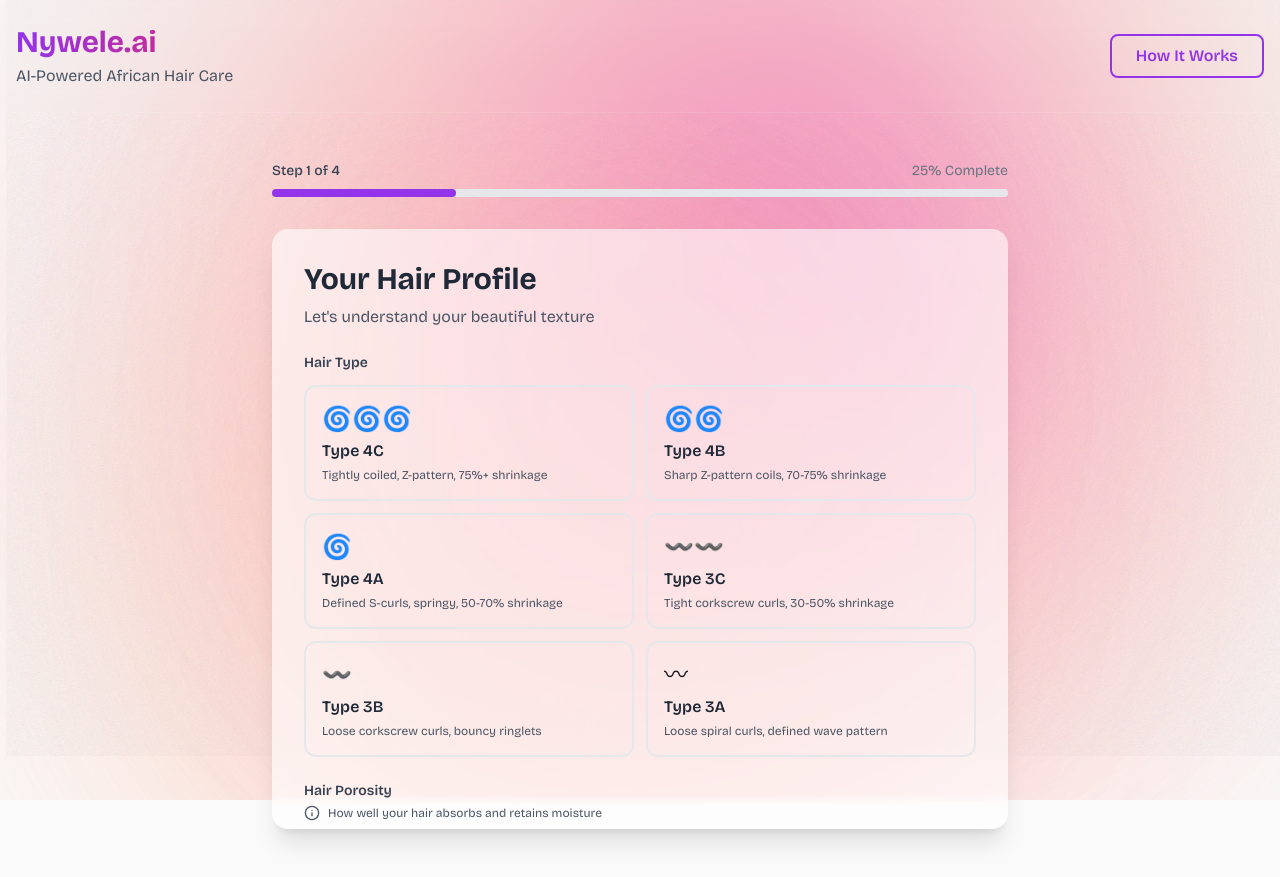
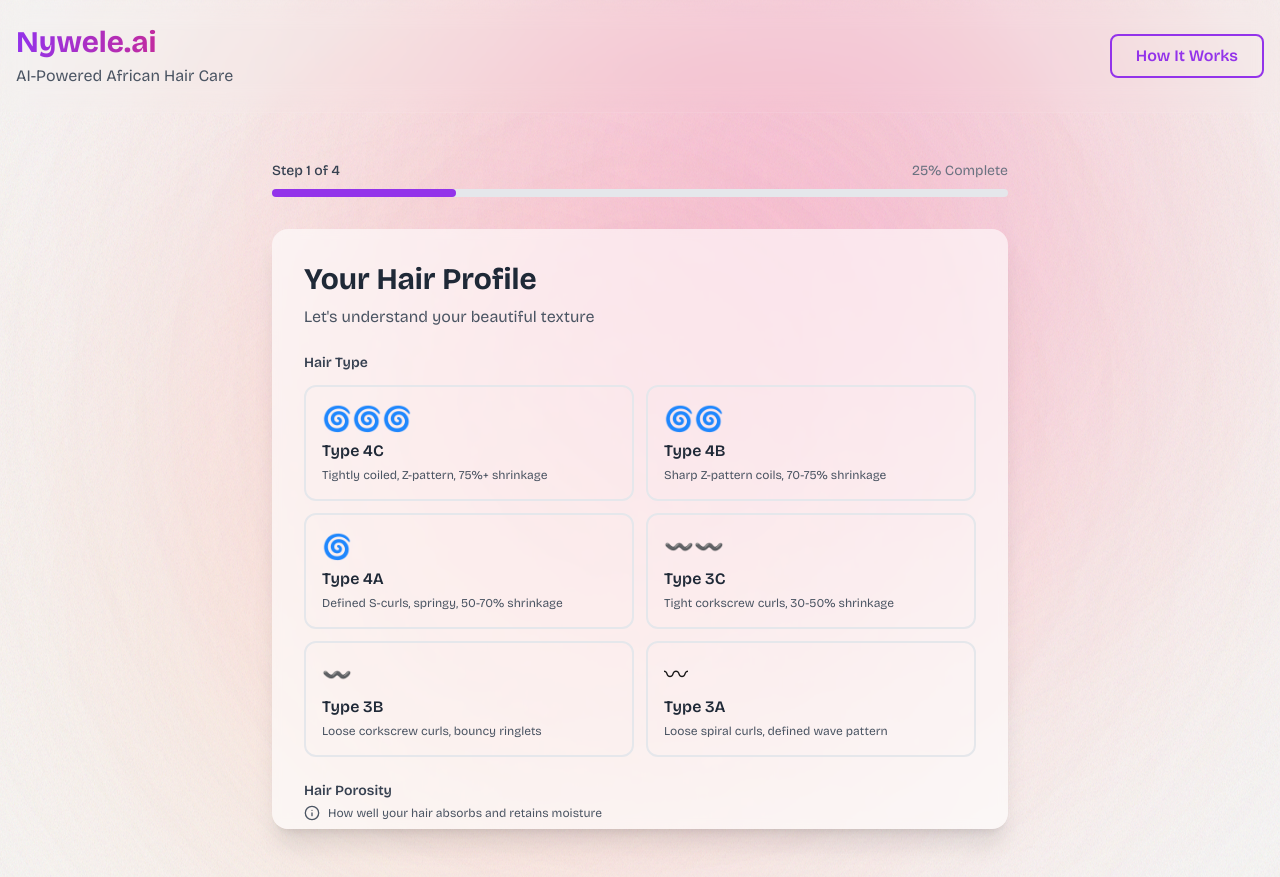
Before and after one commit to lulumuts/Nywele-ai, a Next.js app: page / in a window 1280 px wide. Built offline with nearby package versions, Linux system fonts and the light colour scheme.

Commit message:
Eliminate gradient borders with extended container and gradual fade

```diff
--- a/app/globals.css
+++ b/app/globals.css
@@ -29,7 +29,7 @@ body {
 /* Animated Gradient Background */
 .gradient-container {
   position: fixed;
-  inset: 0;
+  inset: -20%;
   overflow: hidden;
   z-index: 0;
   pointer-events: none;
@@ -48,15 +48,15 @@ body {
   border-radius: 50%;
   background: radial-gradient(
     circle at center,
-    rgba(236, 72, 153, 0.6) 0%,
-    rgba(244, 114, 182, 0.5) 25%,
-    rgba(251, 146, 163, 0.4) 45%,
-    rgba(252, 165, 165, 0.3) 60%,
-    rgba(254, 215, 170, 0.2) 75%,
-    rgba(254, 230, 150, 0.1) 85%,
+    rgba(236, 72, 153, 0.5) 0%,
+    rgba(244, 114, 182, 0.4) 20%,
+    rgba(251, 146, 163, 0.3) 35%,
+    rgba(252, 165, 165, 0.2) 50%,
+    rgba(254, 215, 170, 0.1) 65%,
+    rgba(254, 230, 150, 0.05) 80%,
     rgba(255, 255, 255, 0) 100%
   );
-  filter: blur(140px);
+  filter: blur(160px);
   animation: float 45s ease-in-out infinite;
 }
 
@@ -73,13 +73,14 @@ body {
   border-radius: 50%;
   background: radial-gradient(
     circle at center,
-    rgba(219, 39, 119, 0.5) 0%,
-    rgba(236, 72, 153, 0.4) 25%,
-    rgba(251, 146, 163, 0.3) 45%,
-    rgba(253, 186, 116, 0.2) 65%,
+    rgba(219, 39, 119, 0.4) 0%,
+    rgba(236, 72, 153, 0.3) 20%,
+    rgba(251, 146, 163, 0.2) 40%,
+    rgba(253, 186, 116, 0.1) 60%,
+    rgba(255, 255, 255, 0.05) 80%,
     rgba(255, 255, 255, 0) 100%
   );
-  filter: blur(130px);
+  filter: blur(150px);
   animation: float2 55s ease-in-out infinite;
 }
 
@@ -96,13 +97,14 @@ body {
   border-radius: 50%;
   background: radial-gradient(
     circle at center,
-    rgba(252, 165, 165, 0.45) 0%,
-    rgba(253, 195, 145, 0.3) 35%,
-    rgba(254, 215, 170, 0.2) 60%,
-    rgba(254, 230, 180, 0.1) 80%,
+    rgba(252, 165, 165, 0.4) 0%,
+    rgba(253, 195, 145, 0.25) 25%,
+    rgba(254, 215, 170, 0.15) 50%,
+    rgba(254, 230, 180, 0.08) 70%,
+    rgba(255, 255, 255, 0.03) 85%,
     rgba(255, 255, 255, 0) 100%
   );
-  filter: blur(130px);
+  filter: blur(150px);
   animation: float3 65s ease-in-out infinite;
 }
 
```
